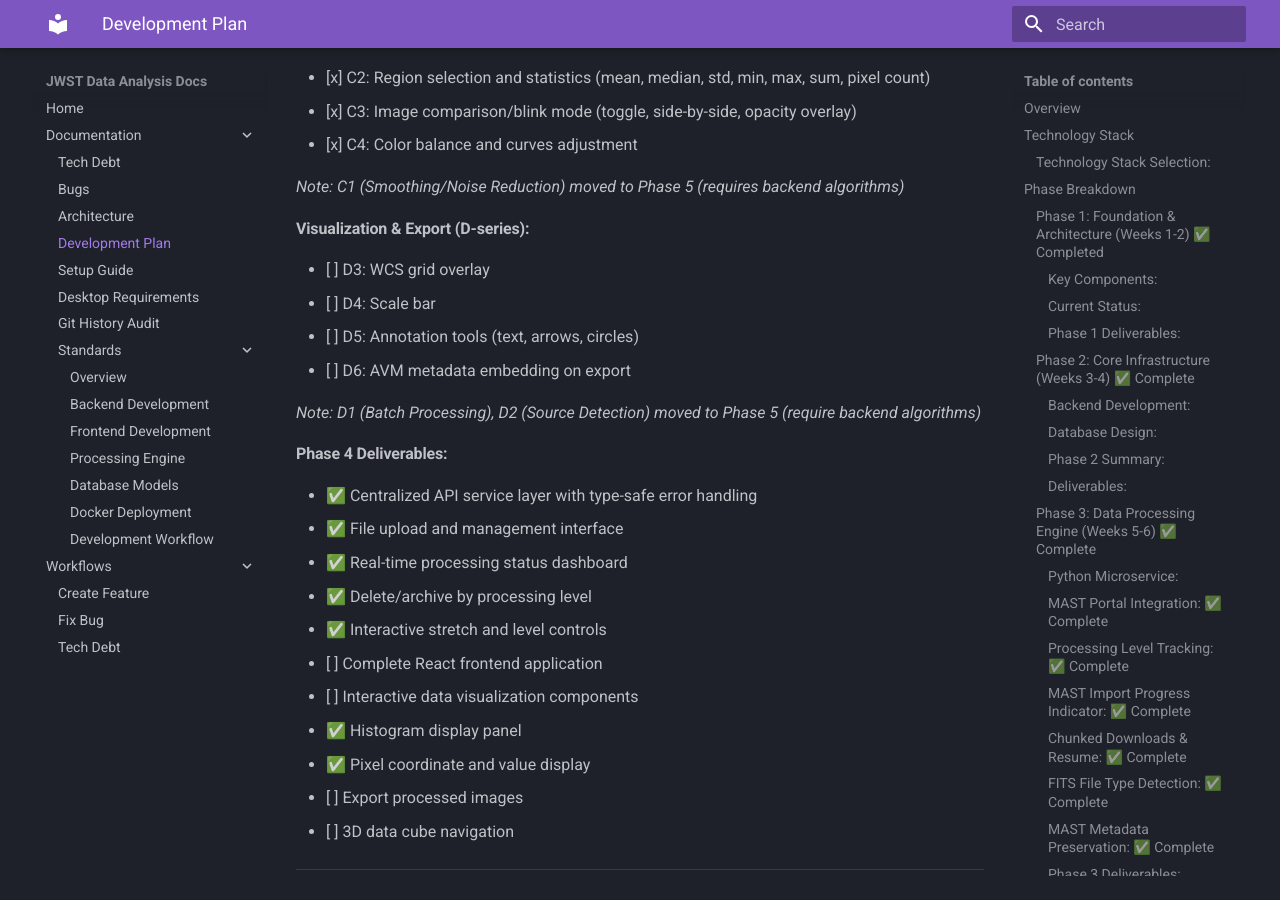
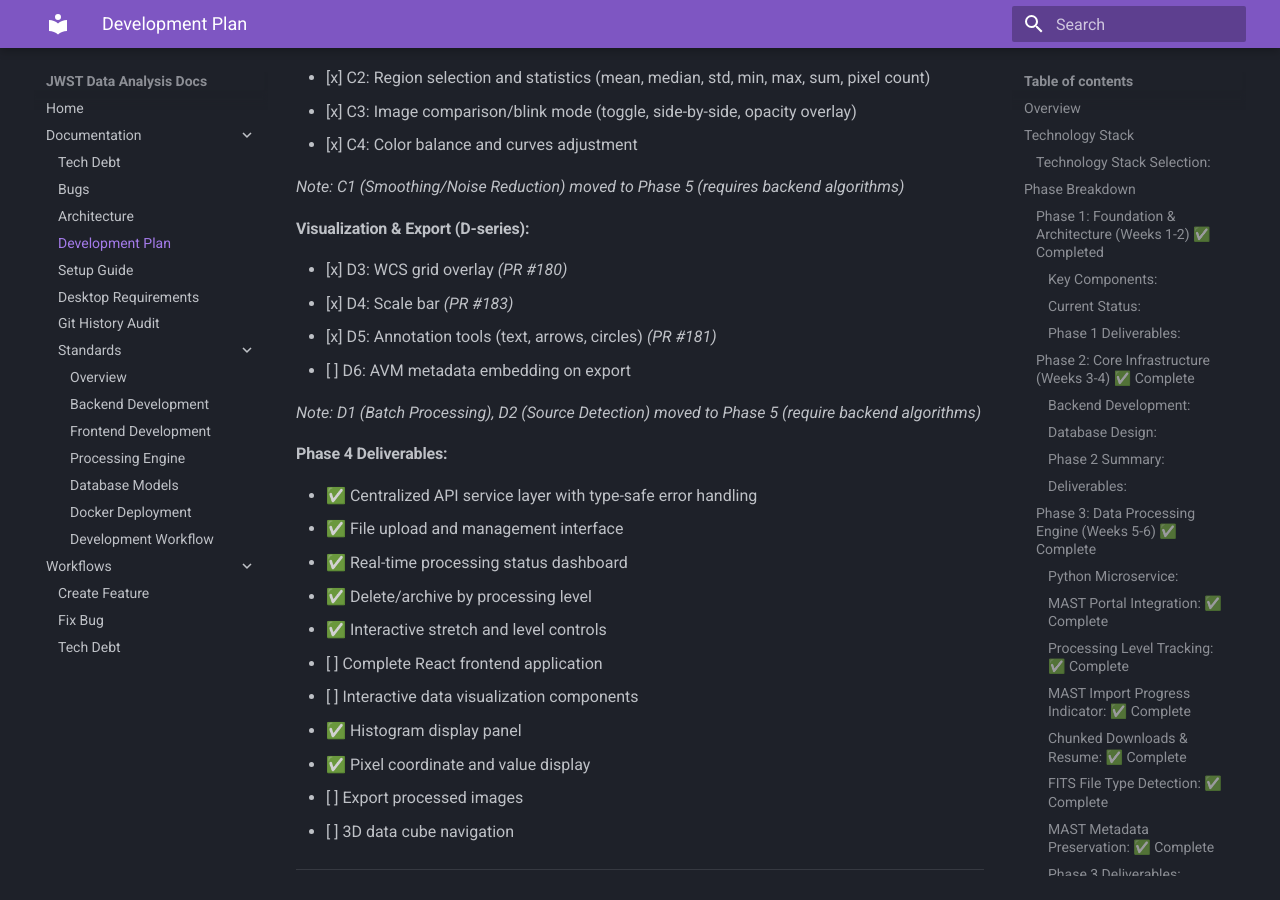
Before and after one commit to Snoww3d/jwst-data-analysis, an MkDocs documentation site: the page built from docs/development-plan.md, in a window 1280 px wide and 900 px high, scrolled down 7451 px. Built offline with MkDocs 1.6.1 and Material for MkDocs 9.7.7, drawn with Linux system fonts in a browser that asks for light colours.

Commit message:
docs: Mark D3, D4, D5 as completed in development plan
- D3: WCS Grid Overlay (PR #180)
- D4: Angular Scale Bar (PR #183)
- D5: Annotation Tools (PR #181)

Co-Authored-By: Claude Opus 4.6 <noreply@anthropic.com>

```diff
--- a/docs/development-plan.md
+++ b/docs/development-plan.md
@@ -251,9 +251,9 @@ Complete React frontend application with advanced FITS visualization capabilitie
 
 #### **Visualization & Export (D-series):**
 
-- [ ] D3: WCS grid overlay
-- [ ] D4: Scale bar
-- [ ] D5: Annotation tools (text, arrows, circles)
+- [x] D3: WCS grid overlay *(PR #180)*
+- [x] D4: Scale bar *(PR #183)*
+- [x] D5: Annotation tools (text, arrows, circles) *(PR #181)*
 - [ ] D6: AVM metadata embedding on export
 
 *Note: D1 (Batch Processing), D2 (Source Detection) moved to Phase 5 (require backend algorithms)*
```
